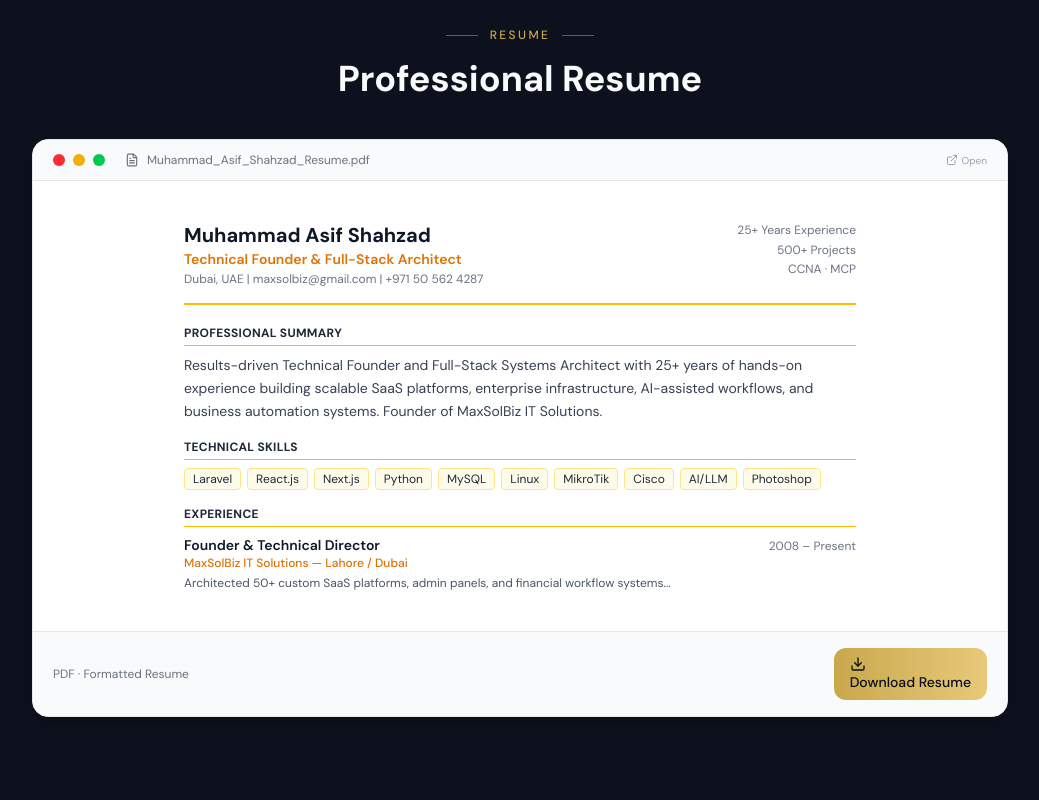
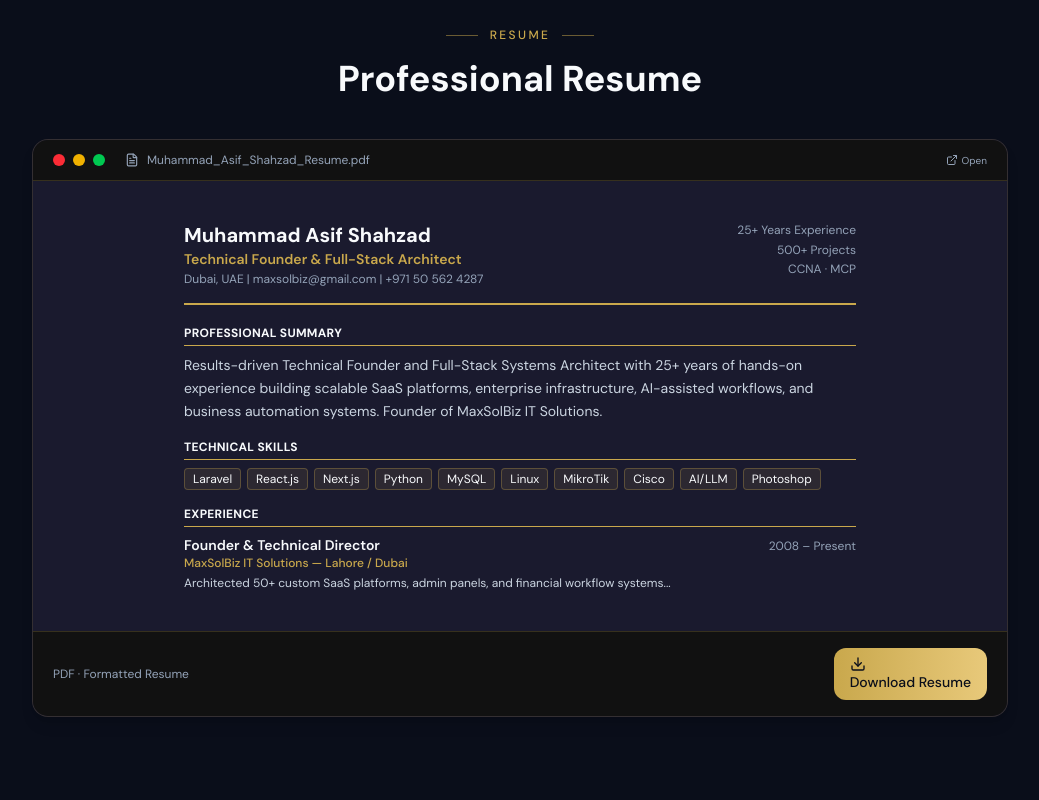
Before and after one commit to maxsolbiz/asif-portfolio, a Next.js app: page /en in a window 1280 px wide. Shown: the part 1480-2280 px from the top of the page, without its empty margins (120-1159 px from the left). Built offline with nearby package versions, Linux system fonts and the light colour scheme; a web font is replaced by a local one.

Commit message:
fix: light/dark mode using CSS variables, resume section follows theme

```diff
--- a/src/app/[locale]/layout.tsx
+++ b/src/app/[locale]/layout.tsx
@@ -46,7 +46,7 @@ export default async function LocaleLayout({ children, params }: Props) {
     <html lang={locale} dir={isRtl ? "rtl" : "ltr"} suppressHydrationWarning>
       <body className={fontClass}>
         <NextIntlClientProvider locale={locale} messages={messages}>
-          <ThemeProvider attribute="class" defaultTheme="dark" enableSystem={false}>
+          <ThemeProvider attribute="class" defaultTheme="dark" enableSystem={false} value={{ light: "light", dark: "dark" }}>
             {children}
           </ThemeProvider>
         </NextIntlClientProvider>
--- a/src/app/globals.css
+++ b/src/app/globals.css
@@ -1,37 +1,62 @@
 @import "tailwindcss";
 
-:root {
+:root, .light {
   --gold: #C9A84C;
   --gold-light: #E8C97A;
   --teal: #0EA5E9;
-  --teal-glow: rgba(14,165,233,0.15);
-  --midnight: #0A0E1A;
-  --obsidian: #111827;
-  --card-dark: #1a1a2e;
-  --text-primary: #F8FAFC;
+  --bg: #ffffff;
+  --bg-section: #f8fafc;
+  --bg-card: #ffffff;
+  --bg-surface: #f1f5f9;
+  --text: #0f172a;
+  --text-muted: #64748b;
+  --text-secondary: #475569;
+  --border: rgba(201,168,76,0.3);
+  --border-card: #e2e8f0;
+  --nav-bg: rgba(255,255,255,0.85);
+}
+
+.dark {
+  --gold: #C9A84C;
+  --gold-light: #E8C97A;
+  --teal: #0EA5E9;
+  --bg: #0A0E1A;
+  --bg-section: #111827;
+  --bg-card: #1a1a2e;
+  --bg-surface: #111111;
+  --text: #F8FAFC;
   --text-muted: #94A3B8;
+  --text-secondary: #cbd5e1;
   --border: rgba(201,168,76,0.2);
-  --bg-light: #ffffff;
-  --text-light: #1a1a2e;
-  --text-muted-light: #64748b;
-  --border-light: #e2e8f0;
-  --card-light: #ffffff;
-  --bg-section-light: #f8fafc;
+  --border-card: rgba(201,168,76,0.15);
+  --nav-bg: rgba(10,14,26,0.85);
 }
 
 @theme inline {
   --color-gold: var(--gold);
   --color-gold-light: var(--gold-light);
   --color-teal: var(--teal);
-  --color-midnight: var(--midnight);
-  --color-obsidian: var(--obsidian);
-  --color-card-dark: var(--card-dark);
-  --color-text-primary: var(--text-primary);
+  --color-midnight: var(--bg);
+  --color-obsidian: var(--bg-section);
+  --color-card-dark: var(--bg-card);
+  --color-bg-surface: var(--bg-surface);
+  --color-text-primary: var(--text);
   --color-text-muted: var(--text-muted);
+  --color-text-secondary: var(--text-secondary);
   --color-border: var(--border);
   --font-sans: "DM Sans", sans-serif;
   --font-arabic: "Noto Naskh Arabic", serif;
   --font-urdu: "Noto Nastaliq Urdu", serif;
+}
+
+html { scroll-behavior: smooth; }
+
+body {
+  background: var(--bg);
+  color: var(--text);
+  font-family: "DM Sans", sans-serif;
+  overflow-x: hidden;
+  transition: background 0.3s, color 0.3s;
 }
 
 .gold-gradient-text {
@@ -42,39 +67,24 @@
 }
 
 .glass-card {
-  background: rgba(255,255,255,0.03);
-  backdrop-filter: blur(12px);
-  border: 1px solid var(--border);
+  background: var(--bg-card);
+  border: 1px solid var(--border-card);
   border-radius: 16px;
+  transition: background 0.3s, border-color 0.3s;
 }
 
 .glass-nav {
-  background: rgba(10,14,26,0.8);
+  background: var(--nav-bg);
   backdrop-filter: blur(20px);
   border-bottom: 1px solid var(--border);
+  transition: background 0.3s;
 }
 
+[dir="rtl"] { text-align: right; }
+
 ::-webkit-scrollbar { width: 6px; }
-::-webkit-scrollbar-track { background: var(--midnight); }
+::-webkit-scrollbar-track { background: var(--bg); }
 ::-webkit-scrollbar-thumb { background: var(--gold); border-radius: 3px; }
-
-body {
-  background: var(--midnight);
-  color: var(--text-primary);
-  font-family: "DM Sans", sans-serif;
-  overflow-x: hidden;
-  transition: background 0.3s, color 0.3s;
-}
-
-.light body,
-body.light {
-  background: var(--bg-light);
-  color: var(--text-light);
-}
-
-[dir="rtl"] {
-  text-align: right;
-}
 
 @keyframes float {
   0%, 100% { transform: translateY(0); }
--- a/src/components/portfolio/ResumeSection.tsx
+++ b/src/components/portfolio/ResumeSection.tsx
@@ -10,7 +10,7 @@ export default function ResumeSection() {
   const t = useTranslations("nav");
 
   return (
-    <section className="py-24 relative bg-obsidian/30">
+    <section className="py-24 relative bg-bg-section">
       <div className="max-w-5xl mx-auto px-4 sm:px-6">
         <motion.div
           initial={{ opacity: 0, y: 30 }}
@@ -24,7 +24,7 @@ export default function ResumeSection() {
             RESUME
             <span className="w-8 h-px bg-gold/50" />
           </div>
-          <h2 className="font-bold text-3xl sm:text-4xl">Professional Resume</h2>
+          <h2 className="font-bold text-3xl sm:text-4xl text-text-primary">Professional Resume</h2>
         </motion.div>
 
         <motion.div
@@ -34,73 +34,69 @@ export default function ResumeSection() {
           transition={{ duration: 0.5 }}
           className="relative"
         >
-          {/* Light card for PDF preview */}
-          <div className="bg-white rounded-2xl overflow-hidden border border-gray-200 shadow-lg">
+          {/* Theme-aware card */}
+          <div className="glass-card overflow-hidden shadow-lg">
             {/* Mac-style window header */}
-            <div className="flex items-center gap-2 px-5 py-3 border-b border-gray-200 bg-gray-50">
+            <div className="flex items-center gap-2 px-5 py-3 border-b border-border bg-bg-surface">
               <div className="w-3 h-3 rounded-full bg-red-500" />
               <div className="w-3 h-3 rounded-full bg-yellow-500" />
               <div className="w-3 h-3 rounded-full bg-green-500" />
-              <div className="flex items-center gap-2 ml-3 text-xs text-gray-500">
+              <div className="flex items-center gap-2 ml-3 text-xs text-text-muted">
                 <FileText className="w-3.5 h-3.5" />
                 Muhammad_Asif_Shahzad_Resume.pdf
               </div>
-              <div className="ml-auto flex items-center gap-1 text-[10px] text-gray-400">
+              <div className="ml-auto flex items-center gap-1 text-[10px] text-text-muted">
                 <ExternalLink className="w-3 h-3" /> Open
               </div>
             </div>
 
-            {/* Resume content preview - light theme */}
-            <div className="p-8 sm:p-10 max-h-[600px] overflow-y-auto">
+            {/* Resume content preview */}
+            <div className="p-8 sm:p-10 max-h-[600px] overflow-y-auto bg-bg">
               <div className="max-w-2xl mx-auto">
-                {/* Header */}
-                <div className="flex justify-between items-start pb-4 mb-5 border-b-2 border-amber-400">
+                <div className="flex justify-between items-start pb-4 mb-5 border-b-2 border-gold">
                   <div>
-                    <h3 className="text-xl font-bold text-gray-900">Muhammad Asif Shahzad</h3>
-                    <p className="text-sm text-amber-600 font-semibold">Technical Founder & Full-Stack Architect</p>
-                    <p className="text-xs text-gray-500 mt-0.5">Dubai, UAE | maxsolbiz@gmail.com | +971 50 562 4287</p>
+                    <h3 className="text-xl font-bold text-text-primary">Muhammad Asif Shahzad</h3>
+                    <p className="text-sm text-gold font-semibold">Technical Founder & Full-Stack Architect</p>
+                    <p className="text-xs text-text-muted mt-0.5">Dubai, UAE | maxsolbiz@gmail.com | +971 50 562 4287</p>
                   </div>
-                  <div className="text-xs text-gray-500 text-right leading-relaxed">
+                  <div className="text-xs text-text-muted text-right leading-relaxed">
                     25+ Years Experience<br />500+ Projects<br />CCNA · MCP
                   </div>
                 </div>
 
-                {/* Summary */}
                 <div className="mb-4">
-                  <h4 className="text-xs font-bold text-gray-800 uppercase tracking-wide border-b border-amber-400 pb-1 mb-2">Professional Summary</h4>
-                  <p className="text-sm text-gray-700 leading-relaxed">
+                  <h4 className="text-xs font-bold text-text-primary uppercase tracking-wide border-b border-gold pb-1 mb-2">Professional Summary</h4>
+                  <p className="text-sm text-text-secondary leading-relaxed">
                     Results-driven Technical Founder and Full-Stack Systems Architect with 25+ years of hands-on experience
                     building scalable SaaS platforms, enterprise infrastructure, AI-assisted workflows, and business automation
                     systems. Founder of MaxSolBiz IT Solutions.
                   </p>
                 </div>
 
-                {/* Skills preview */}
                 <div className="mb-4">
-                  <h4 className="text-xs font-bold text-gray-800 uppercase tracking-wide border-b border-amber-400 pb-1 mb-2">Technical Skills</h4>
+                  <h4 className="text-xs font-bold text-text-primary uppercase tracking-wide border-b border-gold pb-1 mb-2">Technical Skills</h4>
                   <div className="flex flex-wrap gap-1.5">
                     {["Laravel", "React.js", "Next.js", "Python", "MySQL", "Linux", "MikroTik", "Cisco", "AI/LLM", "Photoshop"].map((s) => (
-                      <span key={s} className="text-xs px-2 py-0.5 bg-amber-50 text-gray-800 rounded border border-amber-200">{s}</span>
+                      <span key={s} className="text-xs px-2 py-0.5 bg-gold/10 text-text-primary rounded border border-gold/30">{s}</span>
                     ))}
                   </div>
                 </div>
 
-                {/* Experience preview */}
                 <div>
-                  <h4 className="text-xs font-bold text-gray-800 uppercase tracking-wide border-b border-amber-400 pb-1 mb-2">Experience</h4>
+                  <h4 className="text-xs font-bold text-text-primary uppercase tracking-wide border-b border-gold pb-1 mb-2">Experience</h4>
                   <div className="flex justify-between items-baseline">
-                    <span className="text-sm font-semibold text-gray-900">Founder & Technical Director</span>
-                    <span className="text-xs text-gray-500">2008 – Present</span>
+                    <span className="text-sm font-semibold text-text-primary">Founder & Technical Director</span>
+                    <span className="text-xs text-text-muted">2008 – Present</span>
                   </div>
-                  <p className="text-xs text-amber-600 font-medium">MaxSolBiz IT Solutions — Lahore / Dubai</p>
-                  <p className="text-xs text-gray-600 mt-1">Architected 50+ custom SaaS platforms, admin panels, and financial workflow systems...</p>
+                  <p className="text-xs text-gold font-medium">MaxSolBiz IT Solutions — Lahore / Dubai</p>
+                  <p className="text-xs text-text-secondary mt-1">Architected 50+ custom SaaS platforms, admin panels, and financial workflow systems...</p>
                 </div>
               </div>
             </div>
 
             {/* Bottom bar */}
-            <div className="flex items-center justify-between px-5 py-4 border-t border-gray-200 bg-gray-50">
-              <div className="text-xs text-gray-500">PDF · Formatted Resume</div>
+            <div className="flex items-center justify-between px-5 py-4 border-t border-border bg-bg-surface">
+              <div className="text-xs text-text-muted">PDF · Formatted Resume</div>
               <ResumeDownloadButton>
                 <GlowButton size="sm">
                   <Download className="w-4 h-4" />
```
